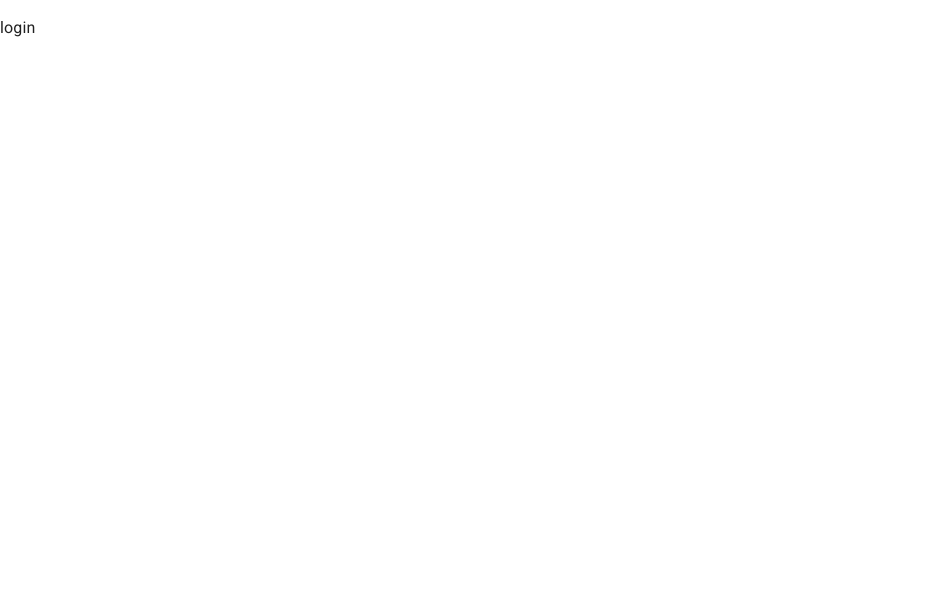
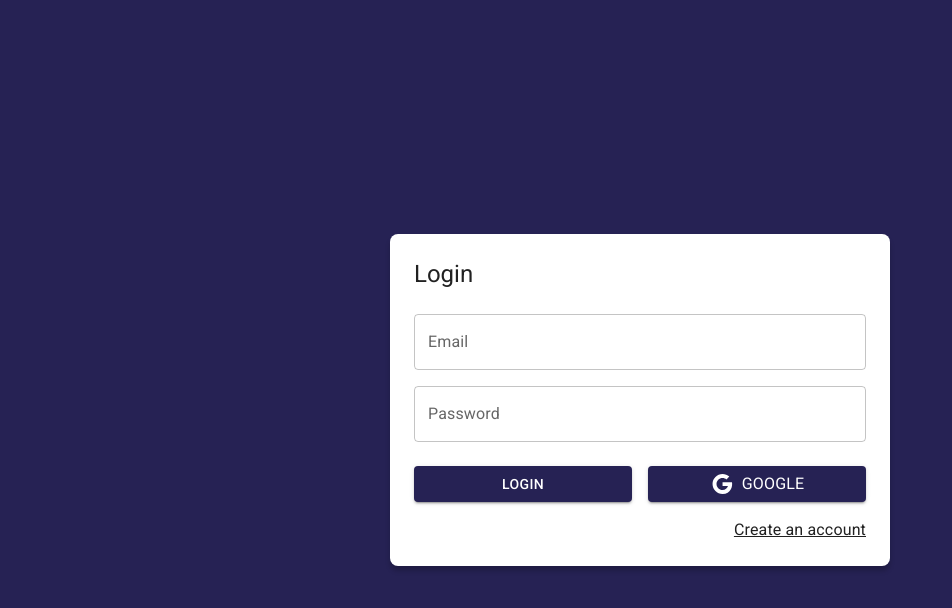
Before and after one commit to Dssaenz/react-journal-app, a React (Vite) app: page /auth/login in a window 1280 px wide. Shown: the top 608 px of the page, without its empty margins (0-952 px from the left). Built offline with nearby package versions, Linux system fonts and the light colour scheme.

Commit message:
added login styles

```diff
--- a/src/JournalApp.jsx
+++ b/src/JournalApp.jsx
@@ -1,6 +1,5 @@
+import AppTheme from './theme/AppTheme';
 import AppRouter from './router/AppRouter';
-
-import AppTheme from './theme/AppTheme';
 
 function JournalApp() {
   return (
--- /dev/null
+++ b/src/auth/layout/AuthLayout.jsx
@@ -0,0 +1,33 @@
+import { Grid, Typography, TextField, Button, Link } from "@mui/material";
+
+const AuthLayout = ({ children, title }) => (
+  <Grid
+    container
+    spacing={0}
+    direction="column"
+    alignItems="center"
+    justifyContent="center"
+    sx={{
+      padding: 4,
+      minHeight: '100vh',
+      backgroundColor: 'primary.main'
+    }}
+  >
+    <Grid
+      item
+      className="box-shadow"
+      xs={3}
+      sx={{
+        padding: 3,
+        borderRadius: 2,
+        width: { md: 500 },
+        backgroundColor: 'white'
+      }}
+    >
+      <Typography variant='h5' sx={{ mb: 1 }}>{title}</Typography>
+      {children}
+    </Grid>
+  </Grid>
+);
+
+export default AuthLayout;
--- a/src/auth/pages/LoginScreen.jsx
+++ b/src/auth/pages/LoginScreen.jsx
@@ -1,6 +1,41 @@
+import { Google } from '@mui/icons-material';
+import { Link as RouterLink } from 'react-router-dom';
+import { Grid, Typography, TextField, Button, Link } from "@mui/material";
+import AuthLayout from '../layout/AuthLayout';
+
+
 function LoginScreen() {
   return (
-    <p>login</p>
+    <AuthLayout title="Login">
+      <form>
+        <Grid container>
+          <Grid item xs={12} sx={{ mt: 2 }}>
+            <TextField label="Email" type="email" placeholder="darwin.saenz@gmail.com" fullWidth />
+          </Grid>
+          <Grid item xs={12} sx={{ mt: 2 }}>
+            <TextField label="Password" type="password" placeholder="Password" fullWidth />
+          </Grid>
+          <Grid container spacing={2} sx={{ mb: 2, mt: 1 }}>
+            <Grid item xs={12} sm={6}>
+              <Button variant="contained" fullWidth>
+                Login
+              </Button>
+            </Grid>
+            <Grid item xs={12} sm={6}>
+              <Button variant="contained" fullWidth>
+                <Google />
+                <Typography sx={{ ml: 1 }}>Google</Typography>
+              </Button>
+            </Grid>
+          </Grid>
+          <Grid container direction="row" justifyContent="end">
+            <Link component={RouterLink} color="inherit" to='/auth/register'>
+              Create an account
+            </Link>
+          </Grid>
+        </Grid>
+      </form>
+    </AuthLayout>
   )
 }
 
--- a/src/styles.css
+++ b/src/styles.css
@@ -0,0 +1,3 @@
+.box-shadow {
+  box-shadow: 0px 5px 5px rgba(0, 0, 0, 0.2);
+}
--- a/src/theme/AppTheme.jsx
+++ b/src/theme/AppTheme.jsx
@@ -1,5 +1,5 @@
+import { CssBaseline } from '@mui/material';
 import { ThemeProvider } from "@emotion/react";
-import { CssBaseline } from '@mui/material';
 
 import { mainTheme } from './mainTheme';
 
--- a/src/theme/mainTheme.js
+++ b/src/theme/mainTheme.js
@@ -1,5 +1,5 @@
+import { red } from '@mui/material/colors';
 import { createTheme } from "@mui/material";
-import { red } from '@mui/material/colors';
 
 export const mainTheme = createTheme({
   palette: {
```
